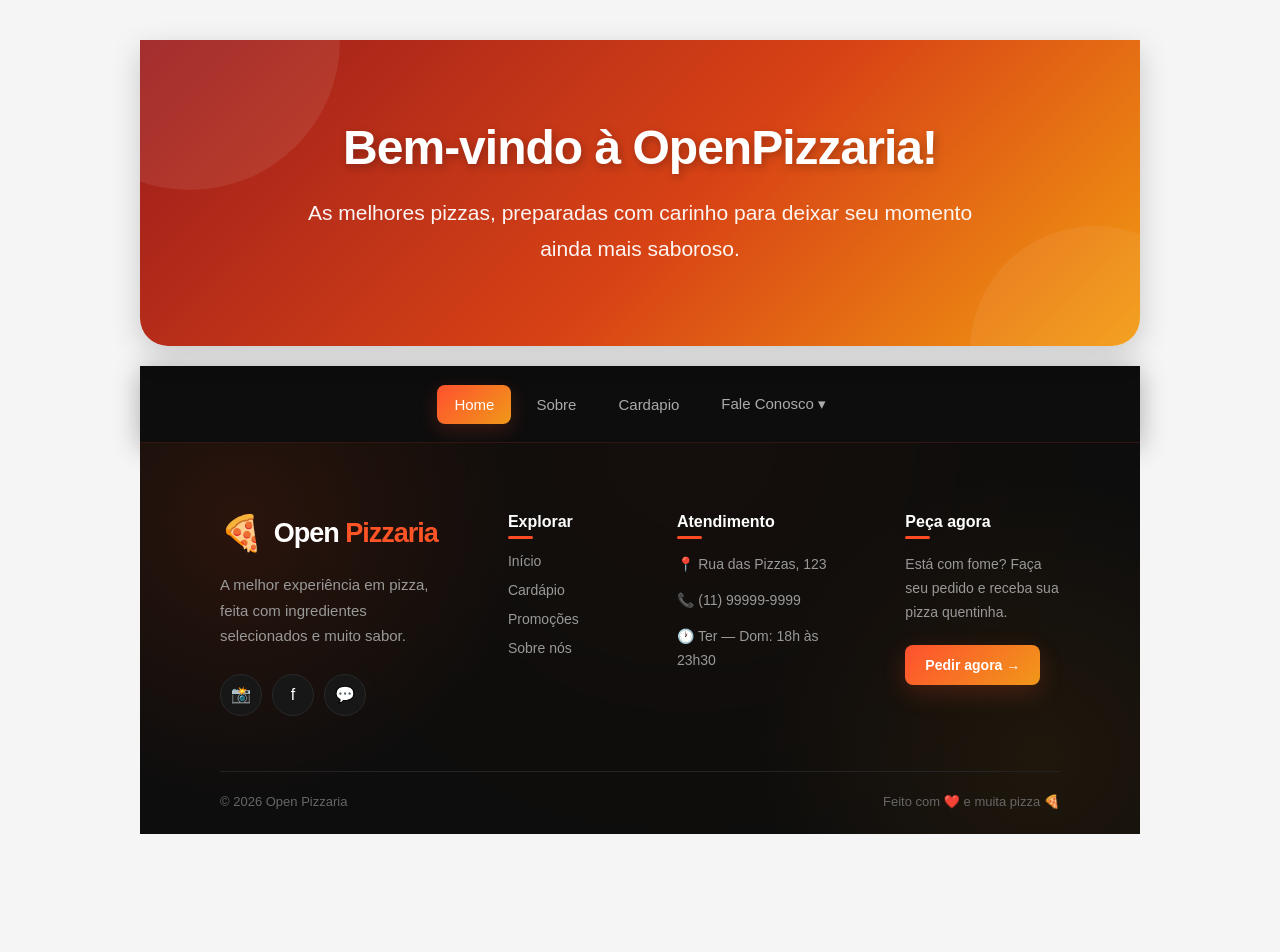
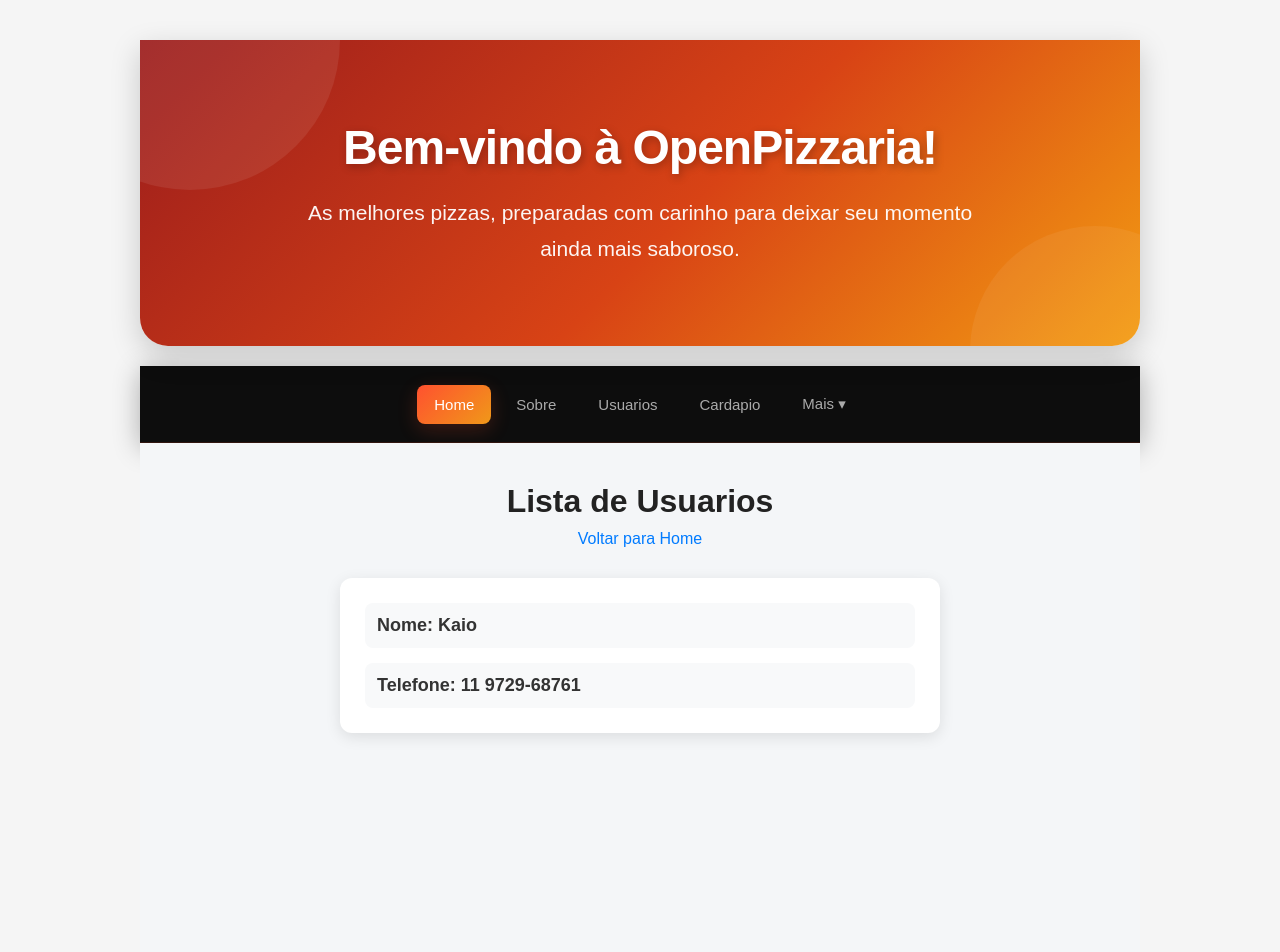
Before and after one commit to PedroHenrrique17/domando-gpt, a React (Vite) app in the folder open-pizzaria/: page /users in a window 1280 px wide. Shown: the top 952 px of the page. Before the commit the page ends 854 px from the top, so only its background shows below. Built offline with nearby package versions, Linux system fonts and the light colour scheme.

Commit message:
feat:page usuarios

```diff
--- a/open-pizzaria/src/Components/Menu/index.jsx
+++ b/open-pizzaria/src/Components/Menu/index.jsx
@@ -13,11 +13,14 @@ const Menu = () => {
         <li>
           <Link to="/sobre">Sobre</Link>
         </li>
+        <li>
+          <Link to="/users">Usuarios</Link>
+        </li>
         <li className="submenu">
          <Link to="/cardapio">Cardapio</Link>
         </li>
         <li className="submenu">
-          <a href="#">Fale Conosco ▾</a>
+          <a href="#">Mais ▾</a>
 
           <ul>
             <li>
--- a/open-pizzaria/src/Pages/Cardapio.jsx
+++ b/open-pizzaria/src/Pages/Cardapio/index.jsx
@@ -217,35 +217,35 @@ export default function Cardapio() {
         <p>As melhores pizzas da cidade!</p>
       </header>
 
-      <main class="cardapio">
-        <div class="pizza">
+      <main className="cardapio">
+        <div className="pizza">
           <h2>🍕 Calabresa</h2>
           <p>Molho de tomate, mussarela, calabresa e cebola.</p>
-          <span class="preco">R$ 39,90</span>
+          <span className="preco">R$ 39,90</span>
         </div>
 
-        <div class="pizza">
+        <div className="pizza">
           <h2>🍕 Mussarela</h2>
           <p>Molho de tomate, mussarela, tomate e orégano.</p>
-          <span class="preco">R$ 37,90</span>
+          <span className="preco">R$ 37,90</span>
         </div>
 
-        <div class="pizza">
+        <div className="pizza">
           <h2>🍕 Frango com Catupiry</h2>
           <p>Molho de tomate, frango desfiado e catupiry.</p>
-          <span class="preco">R$ 44,90</span>
+          <span className="preco">R$ 44,90</span>
         </div>
 
-        <div class="pizza">
+        <div className="pizza">
           <h2>🍕 Portuguesa</h2>
           <p>Presunto, ovos, cebola, ervilha, mussarela e azeitona.</p>
-          <span class="preco">R$ 46,90</span>
+          <span className="preco">R$ 46,90</span>
         </div>
 
-        <div class="pizza">
+        <div className="pizza">
           <h2>🍕 Chocolate</h2>
           <p>Chocolate ao leite e chocolate branco.</p>
-          <span class="preco">R$ 42,90</span>
+          <span className="preco">R$ 42,90</span>
         </div>
       </main>
     </div>
--- /dev/null
+++ b/open-pizzaria/src/Pages/Users/Users.css
@@ -0,0 +1,53 @@
+
+
+.containerUsers {
+  min-height: 100vh;
+  padding: 40px 20px;
+  background: #f4f6f8;
+  display: flex;
+  flex-direction: column;
+  align-items: center;
+  font-family: Arial, sans-serif;
+}
+
+.containerUsers h1 {
+  color: #222;
+  margin-bottom: 10px;
+  font-size: 32px;
+}
+
+.containerUsers > a {
+  color: #007bff;
+  text-decoration: none;
+  margin-bottom: 30px;
+  transition: 0.3s;
+}
+
+.containerUsers > a:hover {
+  color: #0056b3;
+  text-decoration: underline;
+}
+
+.contentUsers {
+  width: 100%;
+  max-width: 600px;
+}
+
+.contentUsers article {
+  background: #fff;
+  padding: 25px;
+  border-radius: 12px;
+  box-shadow: 0 4px 15px rgba(0, 0, 0, 0.1);
+
+  display: flex;
+  flex-direction: column;
+  gap: 15px;
+}
+
+.contentUsers strong {
+  color: #333;
+  font-size: 18px;
+  padding: 12px;
+  background: #f8f9fa;
+  border-radius: 8px;
+}
--- /dev/null
+++ b/open-pizzaria/src/Pages/Users/index.jsx
@@ -0,0 +1,26 @@
+import { useEffect, useState } from 'react'
+import { Link } from 'react-router-dom'
+import "./Users.css"
+
+export default function index() {
+  //UseState do react para gerenciar estados dos usuarios
+  const [usuarios, setUsuarios] = useState([]);
+
+  //Hook useEffect para lidar com efeitos colaterais no componente
+useEffect(() => {
+  console.log("olaaaaa");
+}, [])
+
+  return (
+    <main className='containerUsers'>
+      <h1>Lista de Usuarios</h1>
+      <Link to="/">Voltar para Home</Link>
+      <section className="contentUsers">
+        <article>
+          <strong>Nome: Kaio</strong>
+          <strong>Telefone: 11 9729-68761</strong>
+        </article>
+      </section>
+    </main>
+  )
+}
--- a/open-pizzaria/src/Router.jsx
+++ b/open-pizzaria/src/Router.jsx
@@ -1,7 +1,8 @@
 import React from 'react'
-import Home from './Pages/Home'
+import Home from './Pages'
 import Sobre from './Pages/Sobre'
 import Cardapio from './Pages/Cardapio'
+import Users from './Pages/Users'
 import Menu from './Components/Menu'
 import { BrowserRouter, Route, Routes } from 'react-router-dom'
 
@@ -13,6 +14,7 @@ export default function Router() {
             <Route path="/" element={<Home />} />
             <Route path="/sobre" element={<Sobre />} />
             <Route path="/cardapio" element={<Cardapio />} />
+            <Route path ="/users" element={<Users />} />
         </Routes>
     </BrowserRouter>
 
```
Also changed, not shown: open-pizzaria/src/Pages/Cardapio/Cardapio.css (renamed from open-pizzaria/src/Pages/Cardapio.css), open-pizzaria/src/Pages/Sobre/Sobre.css (renamed from open-pizzaria/src/Pages/Sobre.css), open-pizzaria/src/Pages/Sobre/index.jsx (renamed from open-pizzaria/src/Pages/Sobre.jsx), open-pizzaria/src/Pages/index.jsx (renamed from open-pizzaria/src/Pages/Home.jsx).
